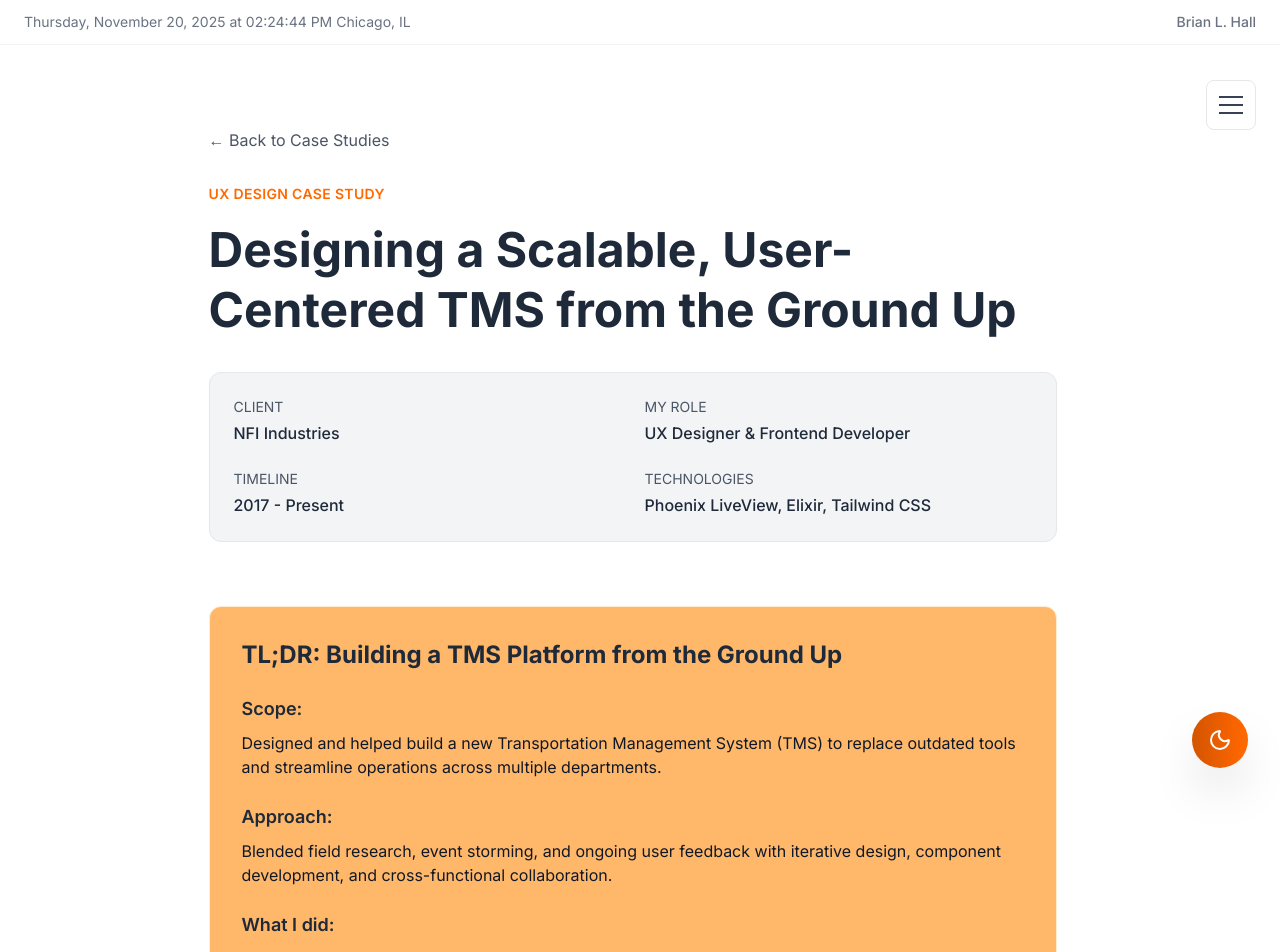
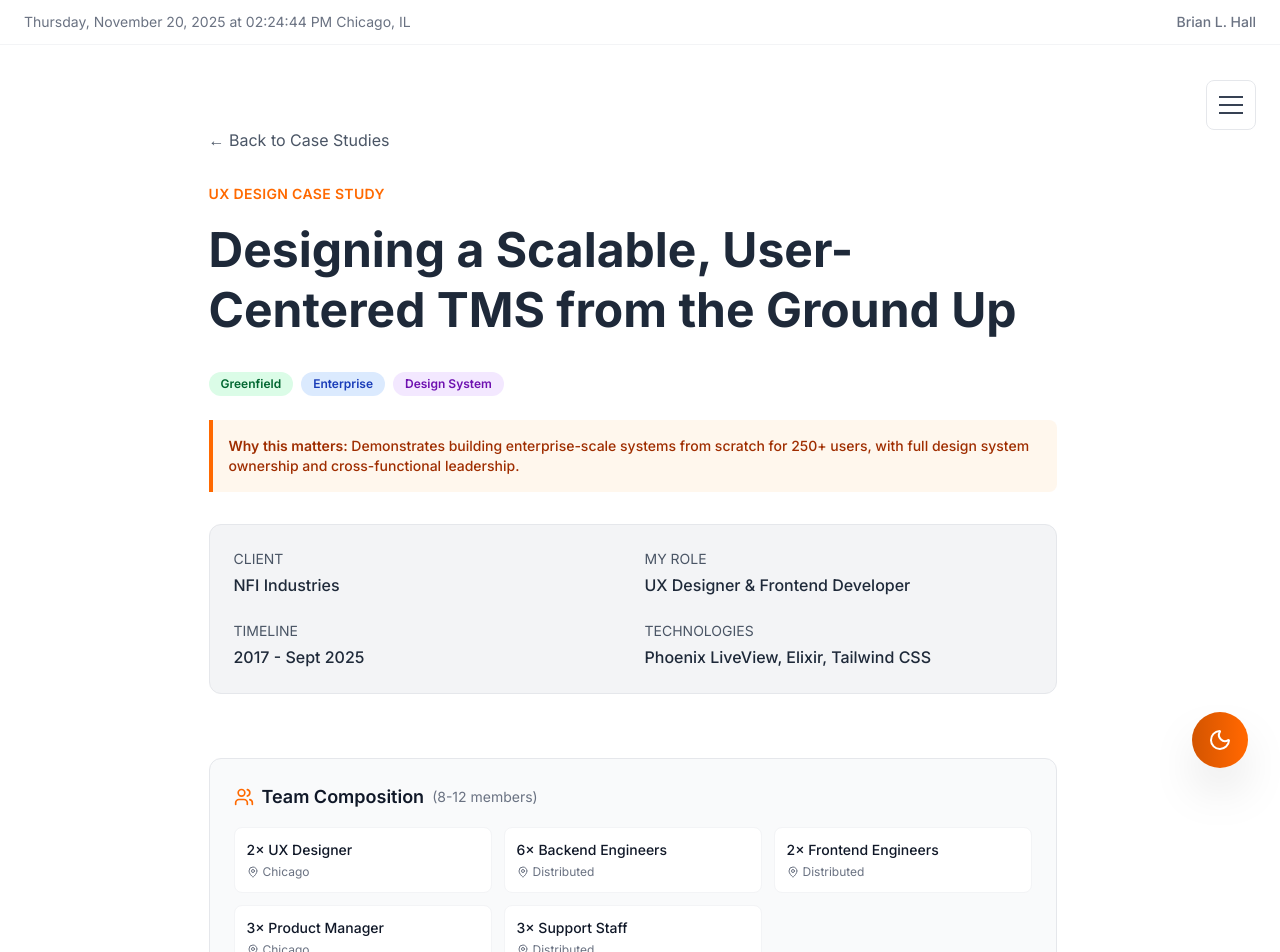
Before and after one commit to brian-hlbdg/portfolio-nextjs, a Next.js app: page /case-studies/nfi-tms-platform in a window 1280 px wide. Shown: the top 952 px of the page. Built offline with nearby package versions, Linux system fonts and the light colour scheme.

Commit message:
updating the case study template to include more relevant information.

```diff
--- a/src/app/case-studies/[slug]/page.tsx
+++ b/src/app/case-studies/[slug]/page.tsx
@@ -6,6 +6,7 @@ import { TLDRSection } from '@/components/features/case-study-detail/TLDRSection
 import { MetricsGrid } from '@/components/features/case-study-detail/MetricsGrid';
 import { ProcessSteps } from '@/components/features/case-study-detail/ProcessSteps';
 import { BeforeAfterComparison } from '@/components/features/case-study-detail/BeforeAfterComparison';
+import { TeamComposition } from '@/components/features/case-study-detail/TeamComposition';
 import { nfiCaseStudyData } from '@/data/nfiCaseStudy';
 import { palateCollectifCaseStudyData } from '@/data/palateCollectifCaseStudy';
 import { CaseStudyDetailData } from '@/components/features/types/caseStudyDetail';
@@ -13,6 +14,7 @@ import { nfiRelayExceptionHandlingCaseStudyData } from '@/data/nfiRelayException
 import { portfolioRedesignCaseStudyData } from '@/data/portfolioRedesignCaseStudy';
 import Image from 'next/image';
 import Link from 'next/link';
+
 
 const caseStudyDataMap: Record<string, CaseStudyDetailData> = {
   'nfi-tms-platform': nfiCaseStudyData,
@@ -57,6 +59,15 @@ export default function CaseStudyDetailPage({ params }: PageProps) {
 
         {/* Hero Section */}
         <HeroSection hero={data.hero} />
+
+        {/* Team Composition - if available */}
+        {data.teamComposition && (
+          <TeamComposition
+            size={data.teamComposition.size}
+            structure={data.teamComposition.structure}
+            collaboration={data.teamComposition.collaboration}
+          />
+        )}
 
         {/* TL;DR */}
         <TLDRSection tldr={data.tldr} />
@@ -260,12 +271,14 @@ export default function CaseStudyDetailPage({ params }: PageProps) {
         {data.solution.beforeAfter && (
           <div className="bg-gray-100 dark:bg-slate-800/20 border border-gray-200 dark:border-slate-700 rounded-xl p-6">
               <h3 className="text-orange-500 font-semibold mb-4">Before/After Comparison</h3>
+
                 <BeforeAfterComparison
                   beforeImage={data.solution.beforeAfter.beforeImage}
                   afterImage={data.solution.beforeAfter.afterImage}
                   comparisons={data.solution.beforeAfter.comparisons}
                   title={data.solution.beforeAfter.title}
                 />
+
             </div>
         )}
         </section>
--- a/src/components/features/case-studies/HeroSection.tsx
+++ b/src/components/features/case-studies/HeroSection.tsx
@@ -13,6 +13,37 @@ export const HeroSection: React.FC<HeroSectionProps> = ({ hero }) => {
       <h1 className="text-4xl md:text-5xl font-bold mb-8 leading-tight">
         {hero.title}
       </h1>
+
+      {/* Badges */}
+      {hero.badges && hero.badges.length > 0 && (
+        <div className="flex flex-wrap gap-2 mb-6">
+          {hero.badges.map((badge) => (
+            <span
+              key={badge}
+              className={`px-3 py-1 rounded-full text-xs font-semibold ${
+                badge === 'Greenfield'
+                  ? 'bg-green-100 text-green-800 dark:bg-green-900/30 dark:text-green-400'
+                  : badge === 'Enterprise'
+                  ? 'bg-blue-100 text-blue-800 dark:bg-blue-900/30 dark:text-blue-400'
+                  : badge === 'Design System'
+                  ? 'bg-purple-100 text-purple-800 dark:bg-purple-900/30 dark:text-purple-400'
+                  : 'bg-orange-100 text-orange-800 dark:bg-orange-900/30 dark:text-orange-400'
+              }`}
+            >
+              {badge}
+            </span>
+          ))}
+        </div>
+      )}
+
+      {/* Why It Matters */}
+      {hero.whyItMatters && (
+        <div className="bg-orange-50 dark:bg-orange-900/10 border-l-4 border-orange-500 p-4 mb-8 rounded-r-lg">
+          <p className="text-sm font-medium text-orange-800 dark:text-orange-300">
+            <span className="font-semibold">Why this matters:</span> {hero.whyItMatters}
+          </p>
+        </div>
+      )}
 
       <div className="grid grid-cols-1 md:grid-cols-2 gap-6 bg-gray-100 dark:bg-slate-800/30 border border-gray-200 dark:border-slate-700 rounded-xl p-6">
         <div>
--- /dev/null
+++ b/src/components/features/case-study-detail/TeamComposition.tsx
@@ -0,0 +1,55 @@
+import { Users, MapPin } from 'lucide-react';
+
+interface TeamMember {
+  role: string;
+  count?: number;
+  location?: string;
+  responsibilities?: string[];
+}
+
+interface TeamCompositionProps {
+  size: string;
+  structure: TeamMember[];
+  collaboration?: string;
+}
+
+export const TeamComposition: React.FC<TeamCompositionProps> = ({
+  size,
+  structure,
+  collaboration
+}) => {
+  return (
+    <div className="bg-gray-50 dark:bg-slate-800/20 border border-gray-200 dark:border-slate-700 rounded-xl p-6 mb-8">
+      <div className="flex items-center gap-2 mb-4">
+        <Users className="text-orange-500" size={20} />
+        <h3 className="text-lg font-semibold text-gray-900 dark:text-white">Team Composition</h3>
+        <span className="text-sm text-gray-500 dark:text-slate-400">({size})</span>
+      </div>
+
+      <div className="grid grid-cols-2 md:grid-cols-3 gap-3 mb-4">
+        {structure.map((member, idx) => (
+          <div
+            key={idx}
+            className="bg-white dark:bg-slate-800/40 rounded-lg p-3 border border-gray-100 dark:border-slate-700"
+          >
+            <div className="font-medium text-gray-900 dark:text-white text-sm">
+              {member.count && member.count > 1 ? `${member.count}× ` : ''}{member.role}
+            </div>
+            {member.location && (
+              <div className="flex items-center gap-1 text-xs text-gray-500 dark:text-slate-400 mt-1">
+                <MapPin size={12} />
+                {member.location}
+              </div>
+            )}
+          </div>
+        ))}
+      </div>
+
+      {collaboration && (
+        <p className="text-sm text-gray-600 dark:text-slate-300 italic border-t border-gray-200 dark:border-slate-700 pt-3">
+          {collaboration}
+        </p>
+      )}
+    </div>
+  );
+};
--- a/src/components/features/types/caseStudyDetail.ts
+++ b/src/components/features/types/caseStudyDetail.ts
@@ -7,6 +7,14 @@ export interface CaseStudyDetailData {
     client: string;
     technologies: string[];
     timeline: string;
+    badges?: ('Greenfield' | 'Legacy Modernization' | 'Design System' | 'Mobile' | 'Enterprise' | 'Personal Project' | 'UX Design' | 'Frontend Development')[];
+    whyItMatters?: string;
+  };
+
+  teamComposition?: {
+  size: string;
+  structure: TeamMember[];
+  collaboration?: string; // e.g., "Distributed team across 3 time zones"
   };
 
   // TL;DR Section
@@ -86,6 +94,14 @@ export interface CaseStudyDetailData {
   };
 }
 
+export interface TeamMember {
+  role: string;
+  count?: number;
+  location?: string;
+  responsibilities?: string[];
+}
+
+
 export interface ComparisonItem {
   label: string;
   before: string;
--- a/src/data/nfiCaseStudy.ts
+++ b/src/data/nfiCaseStudy.ts
@@ -7,7 +7,21 @@ export const nfiCaseStudyData: CaseStudyDetailData = {
     role: 'UX Designer & Frontend Developer',
     client: 'NFI Industries',
     technologies: ['Phoenix LiveView', 'Elixir', 'Tailwind CSS'],
-    timeline: '2017 - Present'
+    timeline: '2017 - Sept 2025',
+    badges: ['Greenfield', 'Enterprise', 'Design System'],
+    whyItMatters: 'Demonstrates building enterprise-scale systems from scratch for 250+ users, with full design system ownership and cross-functional leadership.'
+  },
+
+  teamComposition: {
+    size: '8-12 members',
+    structure: [
+      { role: 'UX Designer', count: 2, location: 'Chicago' },
+      { role: 'Backend Engineers', count: 6, location: 'Distributed' },
+      { role: 'Frontend Engineers', count: 2, location: 'Distributed' },
+      { role: 'Product Manager', count: 3, location: 'Chicago' },
+      { role: 'Support Staff', count: 3, location: 'Distributed' },
+    ],
+    collaboration: 'Hybrid team with daily standups across Eastern and Central time zones'
   },
 
   tldr: {
--- a/src/data/nfiRelayExceptionHandlingCaseStudy.ts
+++ b/src/data/nfiRelayExceptionHandlingCaseStudy.ts
@@ -7,7 +7,19 @@ export const nfiRelayExceptionHandlingCaseStudyData: CaseStudyDetailData = {
     role: 'UX Designer & Frontend Developer',
     client: 'NFI Industries',
     technologies: ['Phoenix LiveView', 'Elixir', 'Tailwind CSS'],
-    timeline: '2017 - Present'
+    timeline: '2017 - Sept 2025',
+    badges: ['Enterprise', 'Design System'],
+    whyItMatters: 'Shows ability to identify high-impact workflow problems, design targeted solutions, and achieve measurable operational improvements within an existing platform.'
+  },
+
+  teamComposition: {
+    size: '5-6 members',
+    structure: [
+      { role: 'UX Designer', count: 1, location: 'Chicago (me)' },
+      { role: 'Backend Engineer', count: 2, location: 'Remote' },
+      { role: 'Product Manager', count: 1, location: 'Chicago' },
+    ],
+    collaboration: 'Close partnership with field operations for real-world validation'
   },
 
   tldr: {
--- a/src/data/palateCollectifCaseStudy.ts
+++ b/src/data/palateCollectifCaseStudy.ts
@@ -7,7 +7,18 @@ export const palateCollectifCaseStudyData: CaseStudyDetailData = {
     role: 'Product Designer & Frontend Developer',
     client: 'Palate Collectif',
     technologies: ['React', 'Next.js', 'TypeScript', 'Tailwind CSS', 'PostgreSQL'],
-    timeline: '2024 - Present'
+    timeline: '2024 - Present',
+    badges: ['Greenfield', 'Mobile'],
+    whyItMatters: 'End-to-end product ownership from user research through implementation, demonstrating ability to balance educational UX with technical architecture decisions.'
+  },
+
+  teamComposition: {
+    size: 'Solo project',
+    structure: [
+      { role: 'Product Designer & Developer', count: 1, location: 'Chicago (me)' },
+      { role: 'Sparkling Wine Distributor', count: 1, location: 'Chicago' }
+    ],
+    collaboration: 'Collaborated with wine educators for domain expertise validation'
   },
 
   tldr: {
--- a/src/data/portfolioRedesignCaseStudy.ts
+++ b/src/data/portfolioRedesignCaseStudy.ts
@@ -7,7 +7,18 @@ export const portfolioRedesignCaseStudyData: CaseStudyDetailData = {
     role: 'UX Designer & Frontend Developer',
     client: 'Personal Portfolio',
     technologies: ['React', 'Next.js 15', 'TypeScript', 'Tailwind CSS v4', 'ESPN API'],
-    timeline: 'August 2025 - Present'
+    timeline: 'August 2025 - Present',
+    badges: ['Personal Project', 'UX Design', 'Frontend Development'],
+    whyItMatters: 'Showcases the evolution of my design philosophy and technical skills over a decade, transitioning from a visually playful portfolio to a mature, research-driven UX and frontend development platform.'
+  },
+
+  teamComposition: {
+    size: 'Solo Project',
+    structure: [
+      { role: 'UX Designer', location: 'Chicago' },
+      { role: 'Frontend Developer', location: 'Chicago' }
+    ],
+    collaboration: 'Independent work with periodic peer reviews from design and development colleagues'
   },
 
   tldr: {
```
